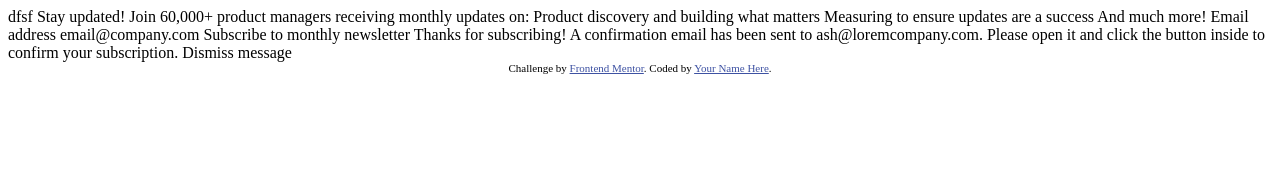
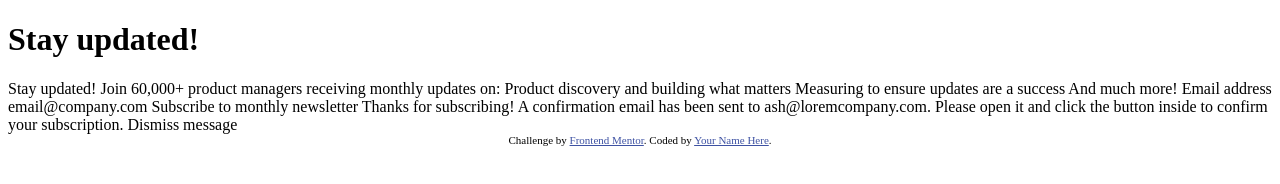
Before and after one commit to rahmabk/project-PFE, a plain HTML site: page newsletter-sign-up-with-success-message-main/index.html in a window 1280 px wide. Drawn offline with Linux system fonts and the light colour scheme; files that its build step writes are made by us from their sources.

Commit message:
add heading

```diff
--- a/newsletter-sign-up-with-success-message-main/index.html
+++ b/newsletter-sign-up-with-success-message-main/index.html
@@ -5,7 +5,7 @@
   <meta name="viewport" content="width=device-width, initial-scale=1.0"> <!-- displays site properly based on user's device -->
 
   <link rel="icon" type="image/png" sizes="32x32" href="./assets/images/favicon-32x32.png">
-
+  <link rel="stylesheet" href="./css/style.css">
   <title>Frontend Mentor | Newsletter sign-up form with success message</title>
 
   <!-- Feel free to remove these styles or customise in your own stylesheet 👍 -->
@@ -17,7 +17,7 @@
 <body>
 
   <!-- Sign-up form start -->
-dfsf
+  <h1>Stay updated! </h1>
   Stay updated!
 
   Join 60,000+ product managers receiving monthly updates on:
```
Also changed, not shown: css/style.css (added).
